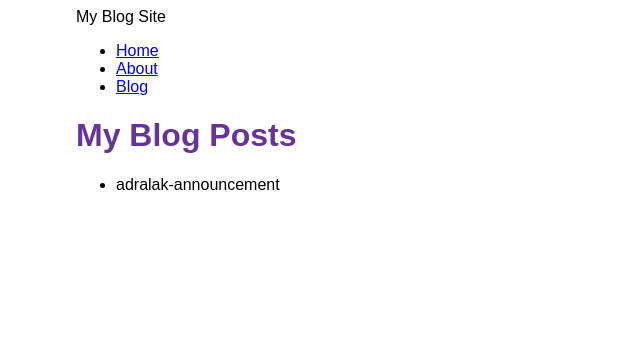
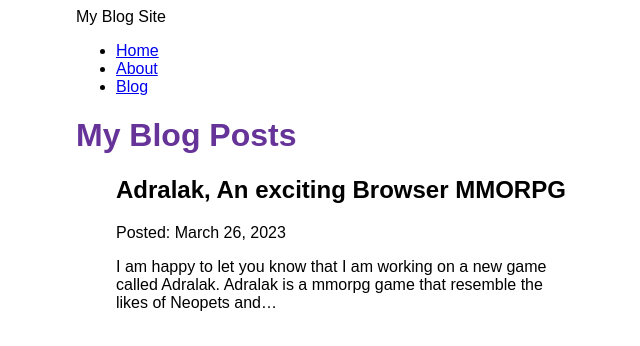
Before and after one commit to jocoso/Forum, a Gatsby site: page /blog in a window 1280 px wide. Shown: the whole page, without its empty margins (314-954 px from the left). Built offline with nearby package versions, Linux system fonts and the light colour scheme; Gatsby itself is replaced by a stand-in of ours.

Commit message:
Added some excerpts because why not?

```diff
--- a/blog/adralak-announcement.mdx
+++ b/blog/adralak-announcement.mdx
@@ -0,0 +1,12 @@
+---
+title: "Adralak, An exciting Browser MMORPG"
+date: "2023-03-26"
+slug: "adralak-announcement"
+author: "Mr. C"
+---
+
+I am happy to let you know that I am working on a new game called Adralak. Adralak is a mmorpg
+game that resemble the likes of Neopets and the Kindom of Loathin.
+
+Look at this:
+	*Great gameplay*
--- a/gatsby-config.js
+++ b/gatsby-config.js
@@ -35,7 +35,8 @@ module.exports = {
         // theme_color: `#663399`,
         display: `minimal-ui`,
         icon: `src/images/gatsby-icon.png`, // This path is relative to the root of the site.
+     },
       },
-    },
+    "gatsby-plugin-mdx",
   ],
 }
--- a/package.json
+++ b/package.json
@@ -5,9 +5,11 @@
   "version": "0.1.0",
   "author": "Kyle Mathews <mathews.kyle@gmail.com>",
   "dependencies": {
+    "@mdx-js/react": "^2.3.0",
     "gatsby": "^5.8.0",
     "gatsby-plugin-image": "^3.8.0",
     "gatsby-plugin-manifest": "^5.8.0",
+    "gatsby-plugin-mdx": "^5.8.0",
     "gatsby-plugin-sharp": "^5.8.0",
     "gatsby-source-filesystem": "^5.8.0",
     "gatsby-transformer-sharp": "^5.8.0",
--- a/src/pages/blog.js
+++ b/src/pages/blog.js
@@ -10,10 +10,12 @@ const BlogPage = ({ data }) => {
         <Layout pageTitle="My Blog Posts">
             <ul>
                 {
-                    data.allFile.nodes.map(node => (
-                        <li key={node.name}>
-                            {node.name}
-                        </li>
+                    data.allMdx.nodes.map((node) => (
+                        <article key={node.id}>
+                            <h2>{node.frontmatter.title}</h2>
+                            <p>Posted: {node.frontmatter.date}</p>
+                            <p>{node.excerpt}</p>
+                        </article>
                     ))
                 }
             </ul>
@@ -23,9 +25,14 @@ const BlogPage = ({ data }) => {
 
 export const query = graphql`
     query {
-        allFile {
+        allMdx(sort: { frontmatter: { date: DESC }}) {
             nodes {
-                name
+                frontmatter {
+                    date(formatString: "MMMM D, YYYY")
+                    title
+                }
+                id
+                excerpt
             }
         }
     }
```
Also changed, not shown: 1 other file.
